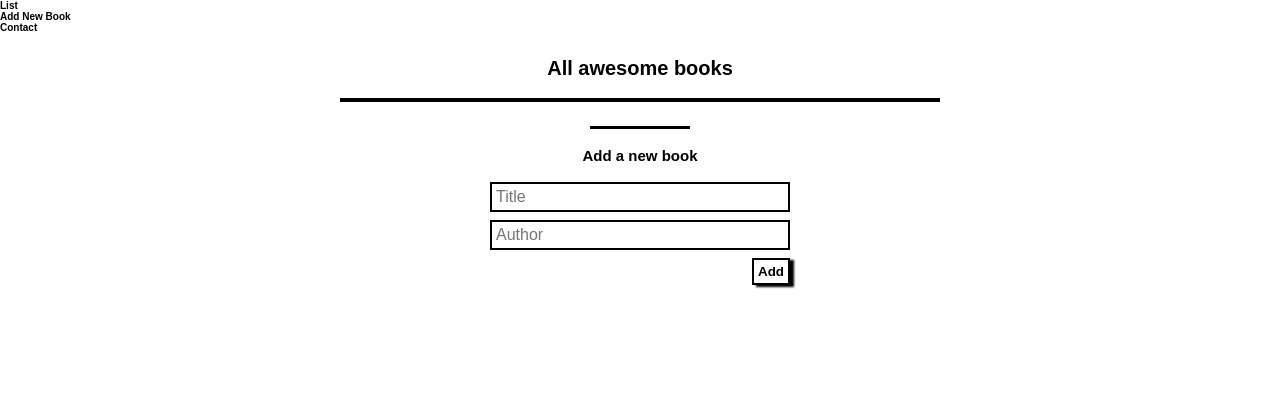
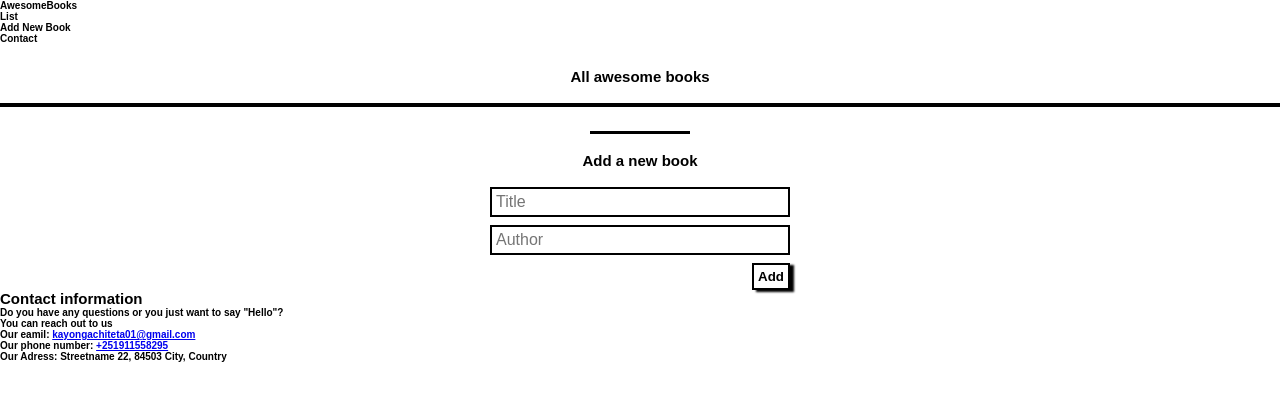
Before and after one commit to amejid/awesome-books, a website: page index.html in a window 1280 px wide. Drawn offline with Linux system fonts and the light colour scheme.

Commit message:
Add contact information.

```diff
--- a/index.html
+++ b/index.html
@@ -11,6 +11,7 @@
   <body>
 
     <header>
+      <p>AwesomeBooks</p>
       <nav>
         <ul>
           <li>List</li>
@@ -19,18 +20,36 @@
         </ul>
       </nav>
     </header>
-    <div class="container">
+    <section>
       <h1 class="section-title">All awesome books</h1>
       <div class="books-container"></div>
 
       <div class="partition"></div>
 
+    </section>
+    <section>
       <h2 class="form-title">Add a new book</h2>
       <form action="" class="form">
         <input class="form-control" name="title" type="text" placeholder="Title" id="title" />
         <input class="form-control" name="author" type="text" placeholder="Author" id="author" />
         <button class="btn-submit" type="submit">Add</button>
       </form>
+    </section>
+    <section>
+<h2>Contact information</h2>
+
+<p>Do you have any questions or you just want to say "Hello"?<p>
+  <p>You can reach out to us</p>
+<Ol>
+  <li>Our eamil: <a href="mailto:kayongachiteta01@gmail.com">kayongachiteta01@gmail.com</a> </li>
+  <li>Our phone number: <a href="tel:+251911558295">+251911558295</a></li>
+  <li>Our Adress: Streetname 22, 84503 City, Country</li>
+</Ol>
+
+    </section>
+    <div class="container">
+
+
     </div>
     <script src="main.js"></script>
   </body>
```
